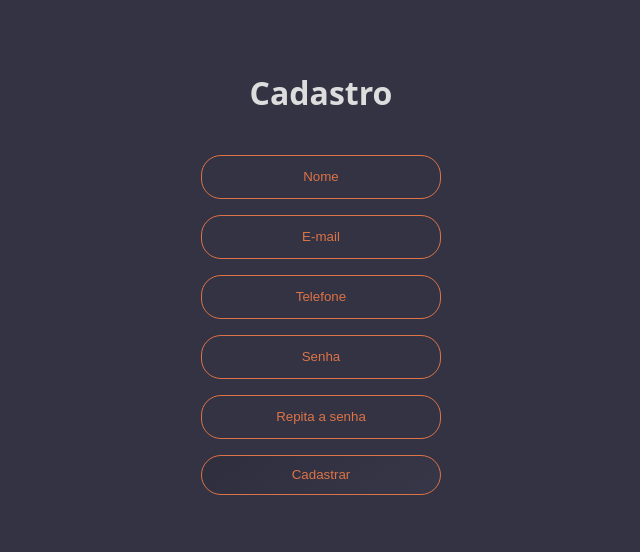
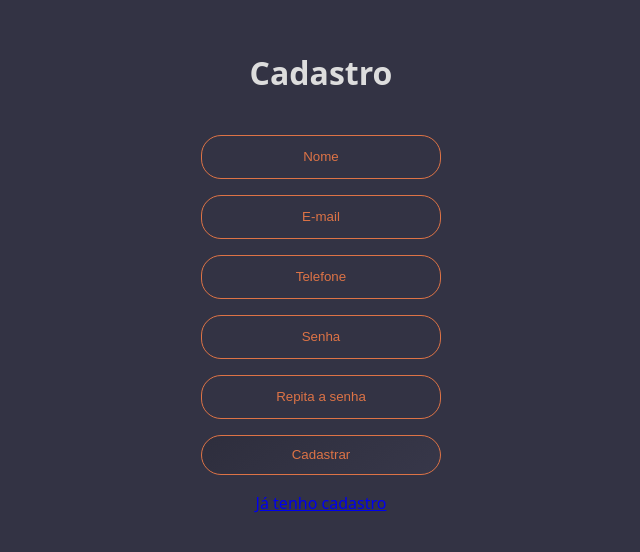
Before and after one commit to PedroC-Pires/SA-2024, a React (Vite) app: page /register in a window 1280 px wide. Shown: the part 118-670 px from the top of the page, without its empty margins (319-959 px from the left). Built offline with nearby package versions, Linux system fonts and the light colour scheme.

Commit message:
aff, react é chato :(

```diff
--- a/src/routes/Register.jsx
+++ b/src/routes/Register.jsx
@@ -13,6 +13,7 @@ function App() {
       <input type="password" name="registerPassword" id="registerPassword" placeholder='Senha'/>
       <input type="password" name="registerPassword" id="registerPassword" placeholder='Repita a senha'/>
       <button>Cadastrar</button>
+      <a href="/">Já tenho cadastro</a>
     </div>
     </>
   )
```
